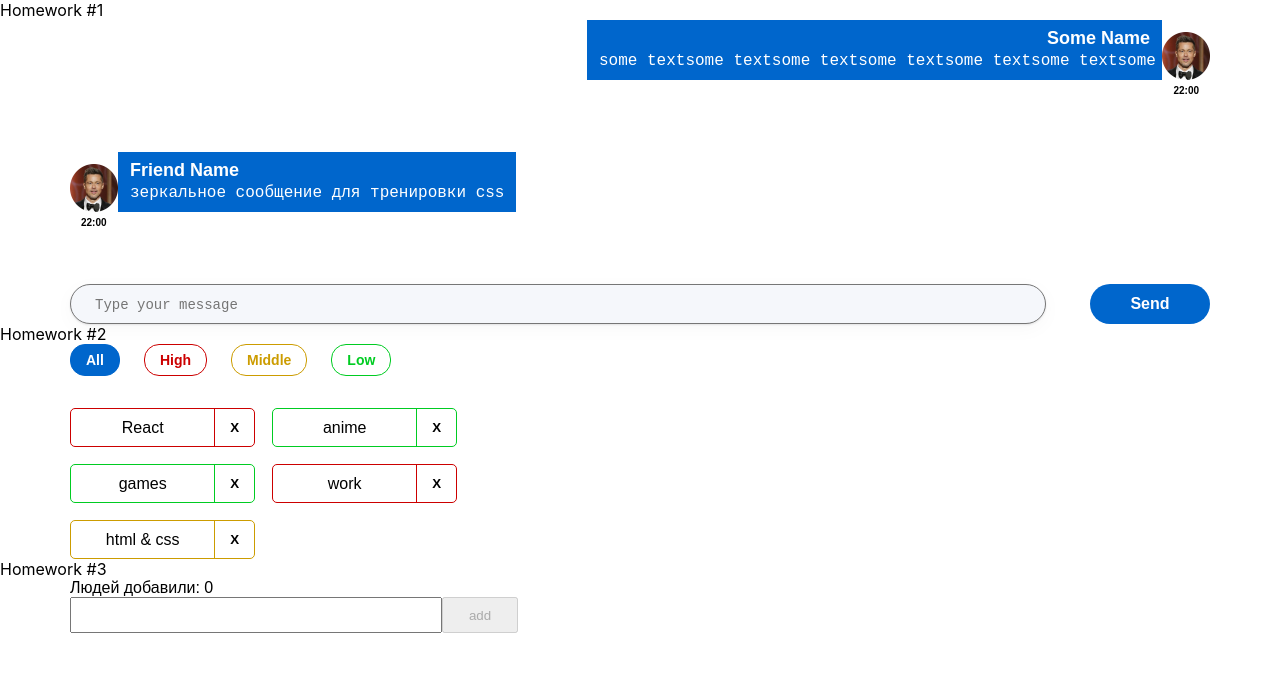
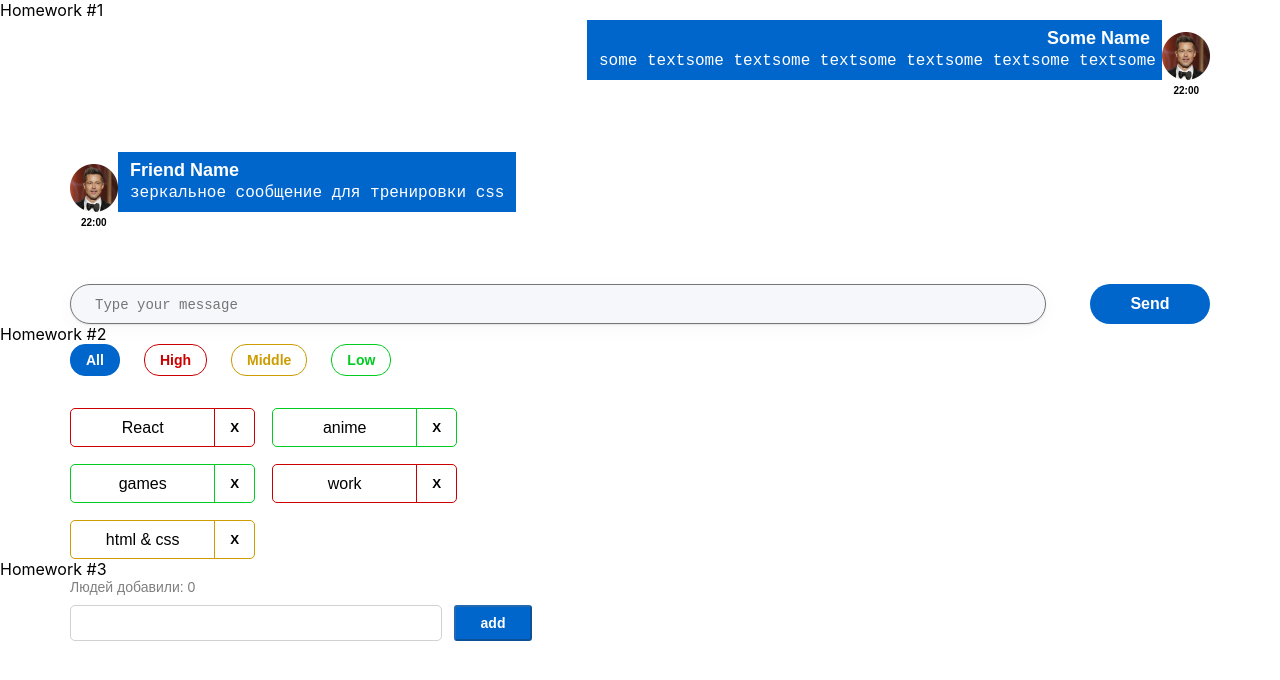
Before and after one commit to FilippSM/homework-front-sprint-two, a React (Create React App) app: page / in a window 1280 px wide. Shown: the top 680 px of the page. Built offline with nearby package versions, Linux system fonts and the light colour scheme.

Commit message:
(sprint 2 week 3) homework 3 add styles

```diff
--- a/src/s2-homeworks/hw03/Greeting.module.css
+++ b/src/s2-homeworks/hw03/Greeting.module.css
@@ -3,14 +3,27 @@
 
 .inputAndButtonContainer {
     display: flex;
+    gap: 12px;
+    margin: 10px 0px 10px 0px;
 }
 
 .error {
+    font-weight: 400;
+    font-size: 14px;
+    color: #c00;
+    margin: 10px 0px 10px 0px;
 }
 
 .input {
+    border: 1px solid #d1d1d1;
+    border-radius: 5px;
     width: 372px;
     height: 36px;
+    font-weight: 500;
+    font-size: 16px;
+    color: #000;
+    padding: 12px 8px;
+
 }
 
 .input:focus {
@@ -23,9 +36,16 @@
 }
 
 .button {
-    width: 76px;
+    border-radius: 3px;
+    padding: 5px 24px;
+    width: 78px;
     height: 36px;
+    background: #06c;
 
+    font-weight: 600;
+    font-size: 14px;
+    line-height: 143%;
+    color: #fff;
 }
 
 .button:focus {
@@ -38,7 +58,14 @@
 }
 
 .text {
+    font-family: var(--font-family);
+    font-weight: 400;
+    font-size: 14px;
+    color: rgba(0, 0, 0, 0.5);
 }
 
 .greeting {
+    font-weight: 500;
+    font-size: 14px;
+    color: #000;
 }
```
